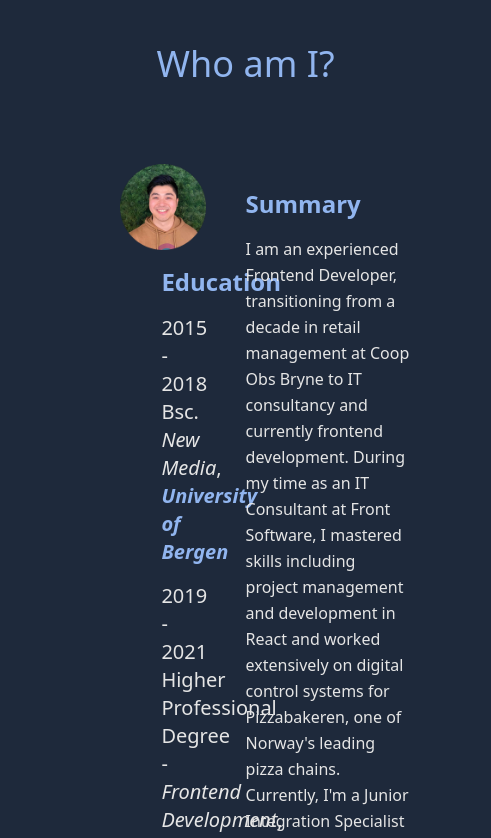
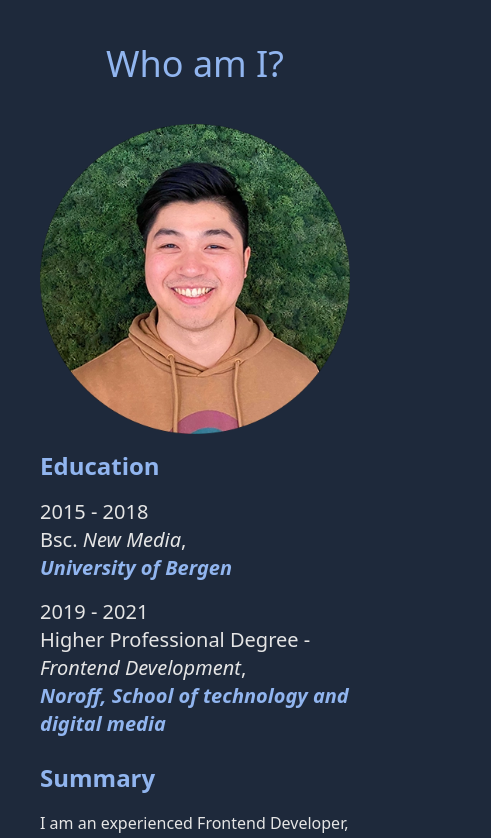
Before and after one commit to svennif/portfolio_new, a Vue app: page / in a window 390 px wide. Shown: the part 840-1678 px from the top of the page, 491 px wide, since content can reach past the window. Built offline with nearby package versions, Linux system fonts and the light colour scheme.

Commit message:
Fixed responsive stuff and fixed docker things

```diff
--- a/package.json
+++ b/package.json
@@ -5,6 +5,7 @@
   "scripts": {
     "serve": "vue-cli-service serve",
     "build": "vue-cli-service build",
+    "dev": "nodemon src/main.js --watch src",
     "lint": "vue-cli-service lint"
   },
   "dependencies": {
--- a/src/components/AboutComponent.vue
+++ b/src/components/AboutComponent.vue
@@ -1,10 +1,10 @@
 <template>
-    <div id="about" class="mx-auto h-screen">
+    <div id="about" class="mx-auto h-full md:h-screen">
         <h1 class="text-4xl text-highlight text-center mt-10 md:mt-24">Who am I?</h1>
-        <div class="columns-2 flex justify-center p-20">
-            <div class="w-1/2">
+        <div class="md:columns-2 flex-col md:flex-row flex justify-center mt-10">
+            <div class="w-full md:w-1/2">
                 <img class="px-10 mx-auto" :src="portrait_image" alt="Portrait of Sven Ingar" />
-                <div class="px-10 mx-auto w-1/2">
+                <div class="px-10 mx-auto w-full md:w-1/2">
                     <h2 class="text-2xl text-highlight my-4 font-bold">Education</h2>
                     <ul class="leading-relaxed">
                         <li class="text-xl flex flex-col">
@@ -24,7 +24,7 @@
                     </ul>
                 </div>
             </div>
-            <div class="w-1/2 mx-auto text-neutral-200">
+            <div class="w-full md:w-1/2 mx-auto text-neutral-200 px-10">
                 <h2 class="text-2xl text-highlight mb-4 mt-6 font-bold">Summary</h2>
                 <p class="leading-relaxed">I am an experienced Frontend Developer, transitioning from a decade in retail management at Coop Obs Bryne to IT consultancy and currently frontend development. During my time as an IT Consultant at Front Software, I mastered skills including project management and development in React and worked extensively on digital control systems for Pizzabakeren, one of Norway's leading pizza chains. Currently, I'm a Junior Integration Specialist at Clerk.io, creating recommendation sliders for various webshops.</p>
                 <p class="leading-relaxed mt-2">
--- a/src/components/common/NavbarComponent.vue
+++ b/src/components/common/NavbarComponent.vue
@@ -1,5 +1,5 @@
 <template>
-    <header class="header bg-midnight bg-opacity-70 z-50 fixed top-0 inset-x-0 p-4" :class="{ 'is-hidden': !showHeader }">
+    <header class="header bg-midnight bg-opacity-70 z-50 fixed top-0 mx-auto inset-x-0 p-4" :class="{ 'is-hidden': !showHeader }">
         <nav id="navbar" :class="{ 'is-hidden': !showHeader }" class="w-full z-50 shadow-sm transform">
             <div class="flex justify-center items-center right-0">
                 <ul class="flex">
```
Also changed, not shown: .devcontainer/devcontainer.json (added), 1 other file (tests, documents, lock files or other folders).
